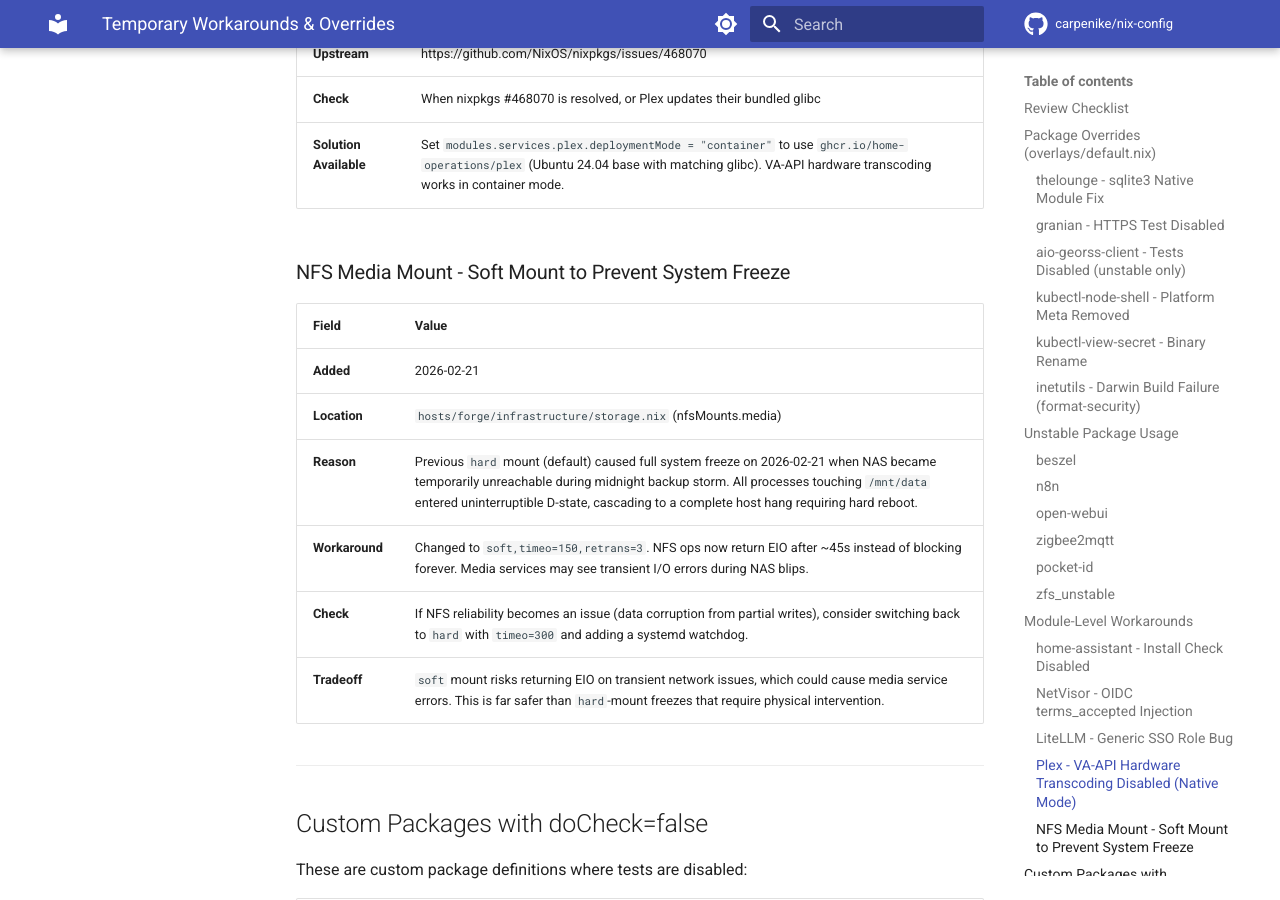
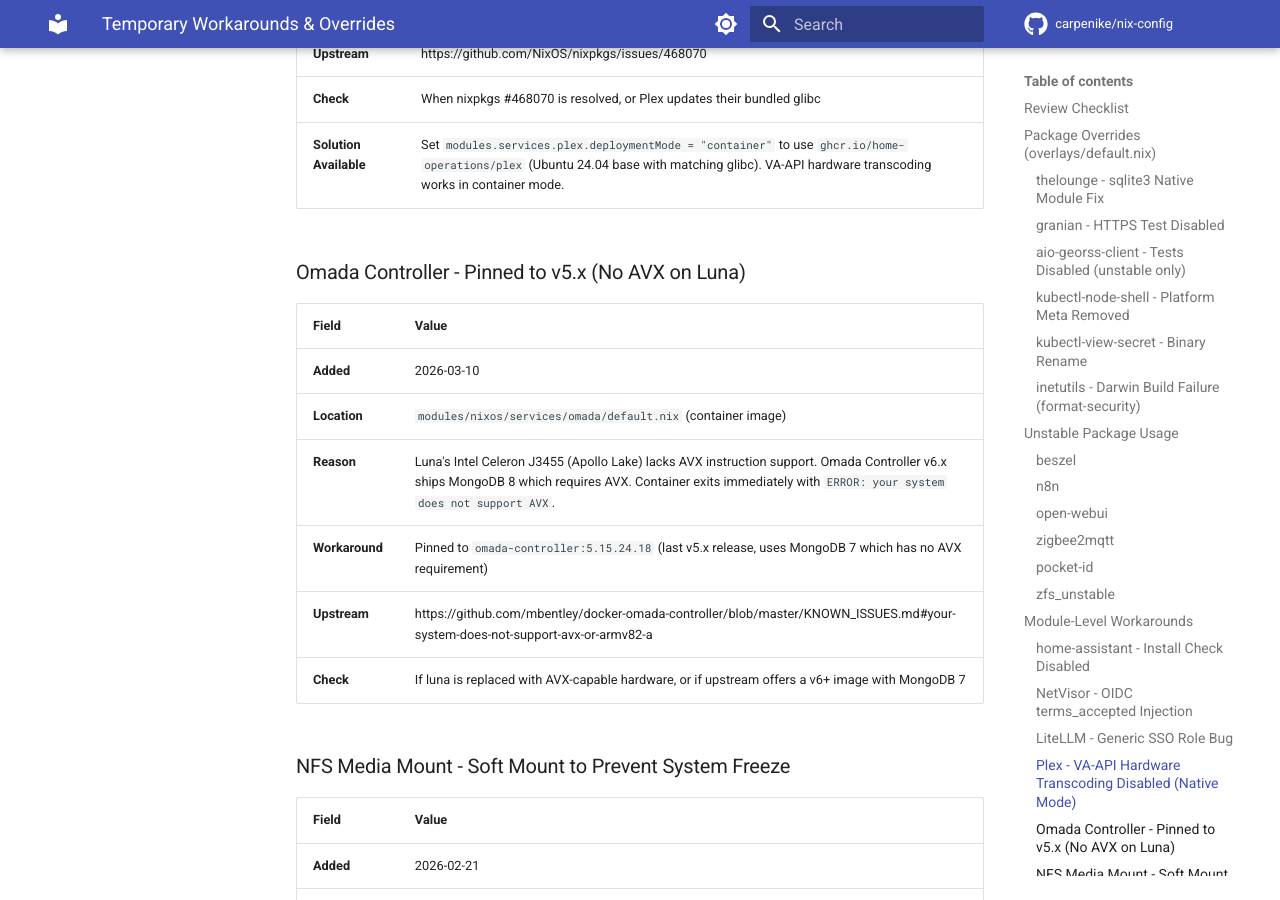
Before and after one commit to carpenike/nix-config, an MkDocs documentation site: the page built from docs/workarounds.md, in a window 1280 px wide and 900 px high, scrolled down 6661 px. Built offline with MkDocs 1.6.1 and Material for MkDocs 9.7.7, drawn with Linux system fonts in a browser that asks for light colours; comment, search, counter and statistics services are not loaded.

Commit message:
fix(omada): downgrade to v5.x for non-AVX luna CPU

```diff
--- a/docs/workarounds.md
+++ b/docs/workarounds.md
@@ -187,6 +187,17 @@
 | **Check** | When nixpkgs #468070 is resolved, or Plex updates their bundled glibc |
 | **Solution Available** | Set `modules.services.plex.deploymentMode = "container"` to use `ghcr.io/home-operations/plex` (Ubuntu 24.04 base with matching glibc). VA-API hardware transcoding works in container mode. |
 
+### Omada Controller - Pinned to v5.x (No AVX on Luna)
+
+| Field | Value |
+|-------|-------|
+| **Added** | 2026-03-10 |
+| **Location** | `modules/nixos/services/omada/default.nix` (container image) |
+| **Reason** | Luna's Intel Celeron J3455 (Apollo Lake) lacks AVX instruction support. Omada Controller v6.x ships MongoDB 8 which requires AVX. Container exits immediately with `ERROR: your system does not support AVX`. |
+| **Workaround** | Pinned to `omada-controller:5.15.24.18` (last v5.x release, uses MongoDB 7 which has no AVX requirement) |
+| **Upstream** | https://github.com/mbentley/docker-omada-controller/blob/master/KNOWN_ISSUES.md#your-system-does-not-support-avx-or-armv82-a |
+| **Check** | If luna is replaced with AVX-capable hardware, or if upstream offers a v6+ image with MongoDB 7 |
+
 ### NFS Media Mount - Soft Mount to Prevent System Freeze
 
 | Field | Value |
```
Also changed, not shown: 1 other file.
